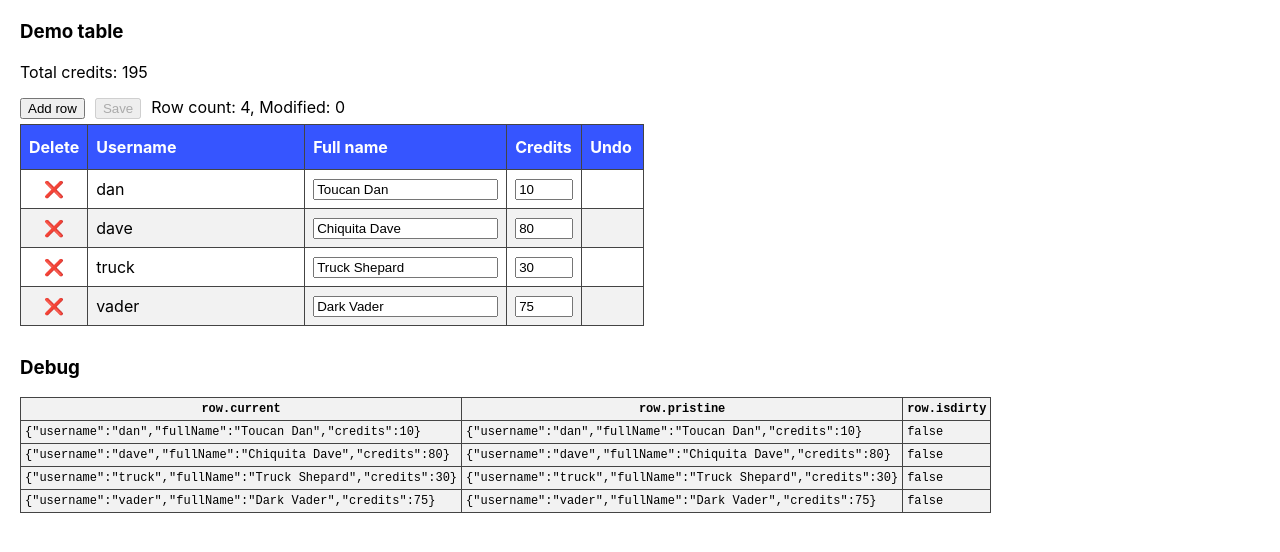
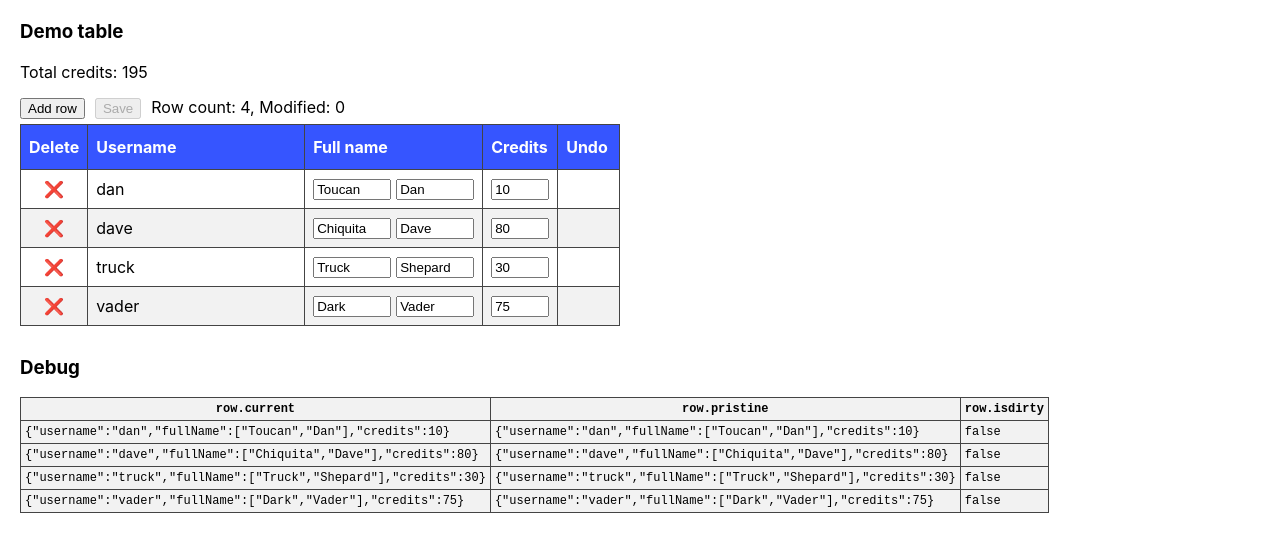
Before and after one commit to Oblosys/react-use-table-editor, a React (Create React App) app: page / in a window 1280 px wide. Shown: the top 552 px of the page. Built offline with nearby package versions, Linux system fonts and the light colour scheme.

Commit message:
Represent fullName as a string tuple with element-based equality

```diff
--- a/src/DemoInputs.tsx
+++ b/src/DemoInputs.tsx
@@ -14,3 +14,28 @@ export const IntegerInput = ({ stateRef: [val, setVal], isDirty }: DollarInputPr
     type="text"
   />
 )
+
+interface FullNameInputProps {
+  stateRef: StateRef<[v1: string, v2: string]>
+  isDirty: [boolean, boolean]
+}
+
+export const FullNameInput = ({
+  stateRef: [[firstName, lastName], setName],
+  isDirty: [isDirtyFirst, isDirtyLast],
+}: FullNameInputProps): JSX.Element => (
+  <span>
+    <input
+      className={'name-input' + (isDirtyFirst ? ' is-dirty' : '')}
+      value={firstName}
+      onChange={(e) => setName(([, previousLastName]) => [e.target.value, previousLastName])}
+      type="text"
+    />
+    <input
+      className={'name-input' + (isDirtyLast ? ' is-dirty' : '')}
+      value={lastName}
+      onChange={(e) => setName(([previousFirstName]) => [previousFirstName, e.target.value])}
+      type="text"
+    />
+  </span>
+)
--- a/src/DemoTable.css
+++ b/src/DemoTable.css
@@ -56,12 +56,20 @@ td.delete-cell {
   background-color: #dce4ff;
 }
 
-/* .demo-table input.is-dirty {
+.demo-table input.is-dirty {
   background-color: #dce4ff;
-} */
+}
 
 input.integer-input {
   width: 50px;
+}
+
+input.name-input {
+  width: 70px;
+}
+
+input.name-input:first-child {
+  margin-right: 5px;
 }
 
 .debug-table {
--- a/src/DemoTable.tsx
+++ b/src/DemoTable.tsx
@@ -1,6 +1,6 @@
 import faker from 'faker'
 
-import { IntegerInput } from './DemoInputs'
+import { FullNameInput, IntegerInput } from './DemoInputs'
 import { Editable, EditableTable, useEditableRows } from './lib/EditableTable'
 
 import './DemoTable.css'
@@ -9,7 +9,7 @@ const sum = (ns: number[]) => ns.reduce((s, n) => s + n, 0)
 
 interface User {
   username: string
-  fullName: string
+  fullName: [string, string]
   credits: number
 }
 
@@ -20,10 +20,10 @@ export const DemoTable = (): JSX.Element => {
     mkUpdateRowCellByRowId,
     dirtyRows,
   } = useEditableRows<User, 'username'>('username', [
-    { username: 'dan', fullName: 'Toucan Dan', credits: 10 },
-    { username: 'dave', fullName: 'Chiquita Dave', credits: 80 },
-    { username: 'truck', fullName: 'Truck Shepard', credits: 30 },
-    { username: 'vader', fullName: 'Dark Vader', credits: 75 },
+    { username: 'dan', fullName: ['Toucan', 'Dan'], credits: 10 },
+    { username: 'dave', fullName: ['Chiquita', 'Dave'], credits: 80 },
+    { username: 'truck', fullName: ['Truck', 'Shepard'], credits: 30 },
+    { username: 'vader', fullName: ['Dark', 'Vader'], credits: 75 },
   ])
 
   const handleAddRow = () => {
@@ -33,7 +33,7 @@ export const DemoTable = (): JSX.Element => {
     setRows([
       {
         username: faker.internet.userName(firstName, lastName),
-        fullName: `${firstName} ${lastName}`,
+        fullName: [firstName, lastName],
         credits: Math.floor(Math.random() * 200),
       },
     ])
@@ -105,16 +105,17 @@ export const DemoTable = (): JSX.Element => {
           {
             key: 'fullName',
             title: 'Full name',
-            renderCell: ([fullname, setFullName], isDirty) => (
-              <td>
-                <input
-                  className={isDirty ? 'is-dirty' : undefined}
-                  type="text"
-                  value={fullname}
-                  onChange={(e) => setFullName(e.target.value)}
-                />
-              </td>
-            ),
+            eq: ([pristineFirst, pristineLast], [currentFirst, currentLast]) =>
+              pristineFirst === currentFirst && pristineLast === currentLast,
+            renderCell: (fullNameState, _isDirty, [pristineFirst, pristineLast]) => {
+              const [[firstName, lastName]] = fullNameState
+              const isDirty: [boolean, boolean] = [firstName !== pristineFirst, lastName !== pristineLast]
+              return (
+                <td>
+                  <FullNameInput stateRef={fullNameState} isDirty={isDirty} />
+                </td>
+              )
+            },
           },
           {
             key: 'credits',
```
